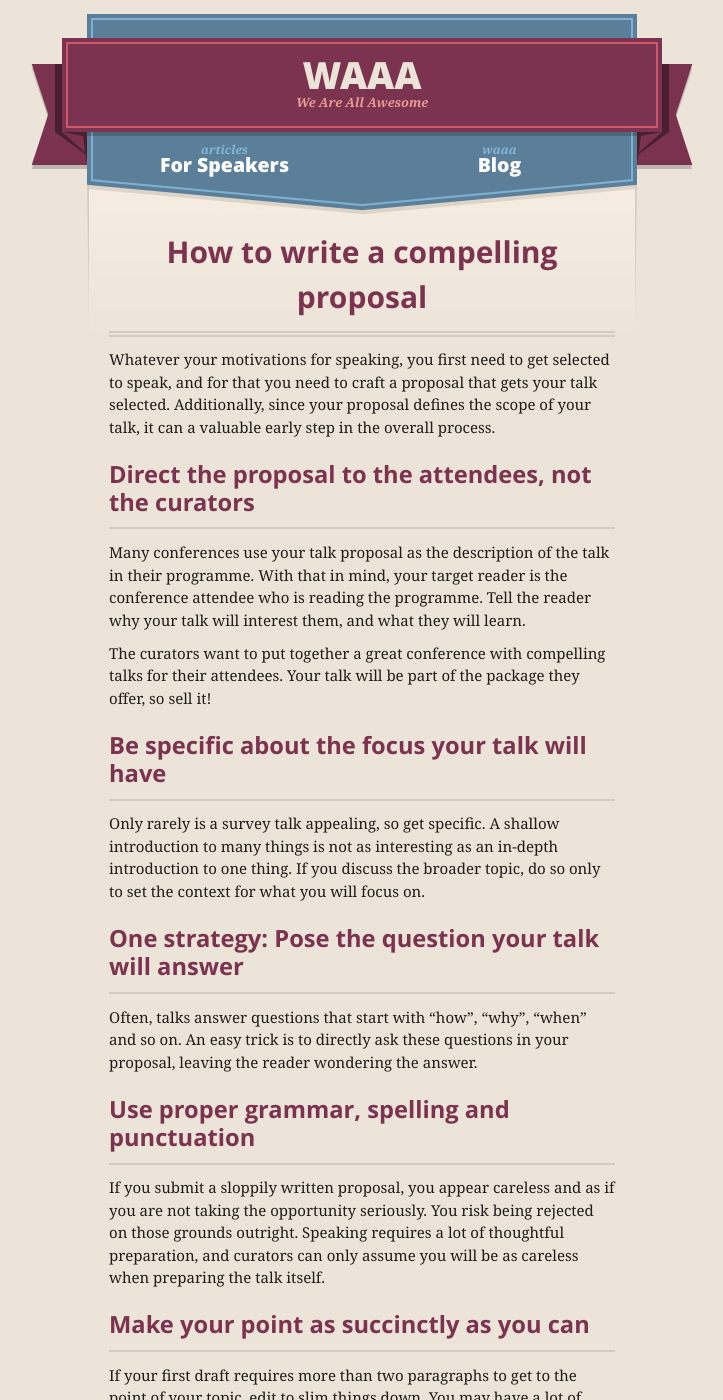
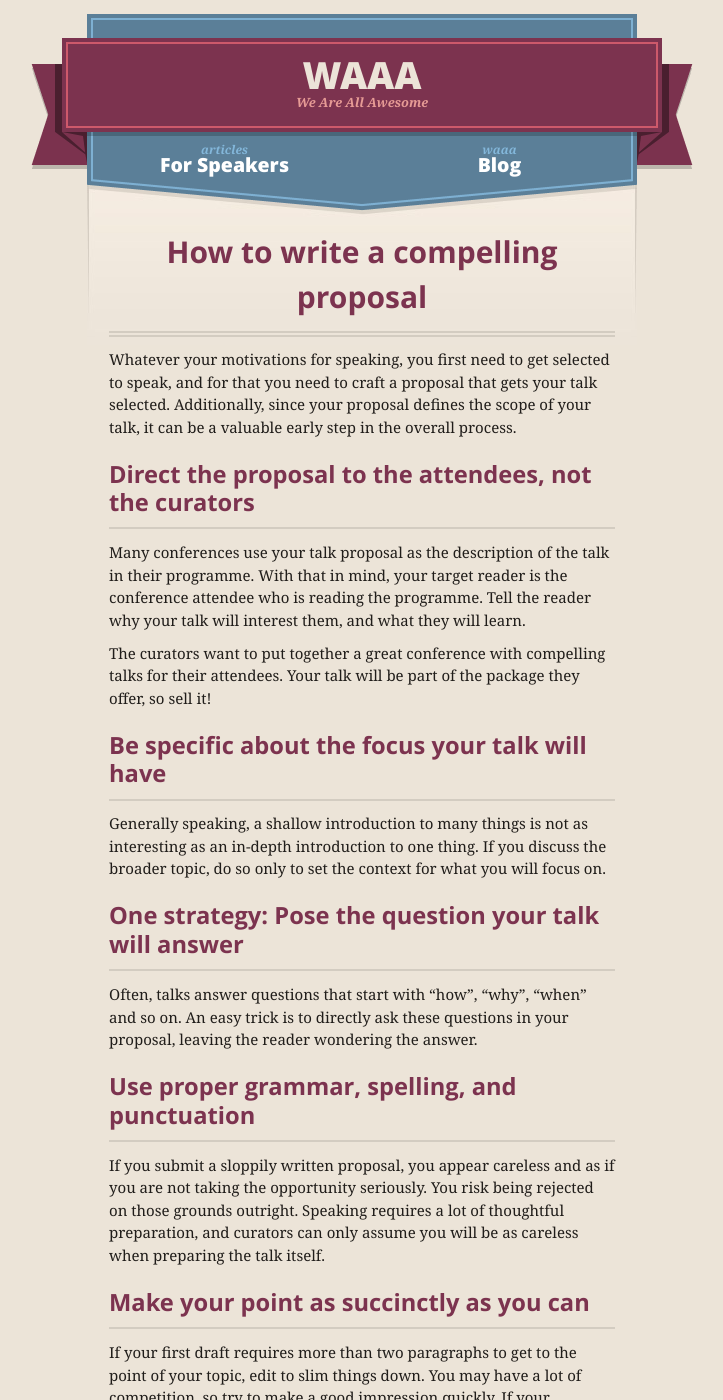
Before and after one commit to janl/waaa, a Jekyll site: the page built from for_speakers/how-to-write-a-compelling-proposal.md, in a window 1280 px wide and 1400 px high. Shown: the whole window, without its empty margins (278-1001 px from the left). Built offline with Jekyll 4.4.1, drawn with Linux system fonts in a browser that asks for light colours; nearby versions of some CDN libraries; comment, search, counter and statistics services are not loaded; some of the changed text lies outside the part shown.

Commit message:
some slight editing

```diff
--- a/for_speakers/how-to-write-a-compelling-proposal.md
+++ b/for_speakers/how-to-write-a-compelling-proposal.md
@@ -8,7 +8,7 @@ summary: Before you can speak, you have to be selected!
 
 # {{ page.title }}
 
-Whatever your motivations for speaking, you first need to get selected to speak, and for that you need to craft a proposal that gets your talk selected. Additionally, since your proposal defines the scope of your talk, it can a valuable early step in the overall process.
+Whatever your motivations for speaking, you first need to get selected to speak, and for that you need to craft a proposal that gets your talk selected. Additionally, since your proposal defines the scope of your talk, it can be a valuable early step in the overall process.
 
 ## Direct the proposal to the attendees, not the curators
 
@@ -18,13 +18,13 @@ The curators want to put together a great conference with compelling talks for t
 
 ## Be specific about the focus your talk will have
 
-Only rarely is a survey talk appealing, so get specific. A shallow introduction to many things is not as interesting as an in-depth introduction to one thing. If you discuss the broader topic, do so only to set the context for what you will focus on.
+Generally speaking, a shallow introduction to many things is not as interesting as an in-depth introduction to one thing. If you discuss the broader topic, do so only to set the context for what you will focus on.
 
 ## One strategy: Pose the question your talk will answer
 
 Often, talks answer questions that start with “how”, “why”, “when” and so on. An easy trick is to directly ask these questions in your proposal, leaving the reader wondering the answer.
 
-## Use proper grammar, spelling and punctuation
+## Use proper grammar, spelling, and punctuation
 
 If you submit a sloppily written proposal, you appear careless and as if you are not taking the opportunity seriously. You risk being rejected on those grounds outright. Speaking requires a lot of thoughtful preparation, and curators can only assume you will be as careless when preparing the talk itself.
 
```
Also changed, not shown: other parts of for_speakers/how-to-write-a-compelling-proposal.md (+1 -1 lines).
